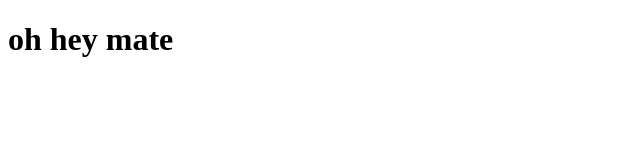
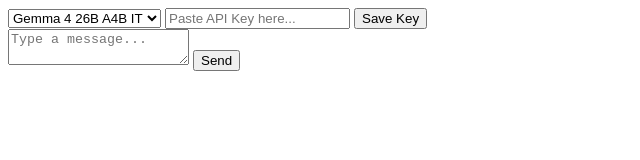
Before and after one commit to KernelSoc-arch/archtest, a plain HTML site: page index.html in a window 1280 px wide. Shown: the whole page, without its empty margins (0-640 px from the left). Drawn offline with Linux system fonts and the light colour scheme.

Commit message:
Update index.html

```diff
--- a/index.html
+++ b/index.html
@@ -3,15 +3,27 @@
 <head>
     <meta charset="UTF-8">
     <meta name="viewport" content="width=device-width, initial-scale=1.0">
-    <title>Oh Hey Mate</title>
+    <title>Gemma 4 Chat</title>
+    <link rel="stylesheet" href="styles.css">
 </head>
 <body>
+    <div class="chat-container">
+        <header>
+            <select id="model-select">
+                <option value="google/gemma-4-26b-a4b-it">Gemma 4 26B A4B IT</option>
+                <option value="google/gemma-4-31b-it">Gemma 4 31B IT</option>
+            </select>
+            <input type="password" id="api-key" placeholder="Paste API Key here..." />
+            <button id="save-key">Save Key</button>
+        </header>
 
-    <font face="Times New Roman, Times, serif">
-        <h1>oh hey mate</h1>
-    </font>
+        <main id="chat-box"></main>
 
-    <img src="Greg_Heffley.svg" alt="">
-
+        <div class="input-area">
+            <textarea id="user-input" placeholder="Type a message..."></textarea>
+            <button id="send-btn">Send</button>
+        </div>
+    </div>
+    <script src="script.js"></script>
 </body>
 </html>
```
